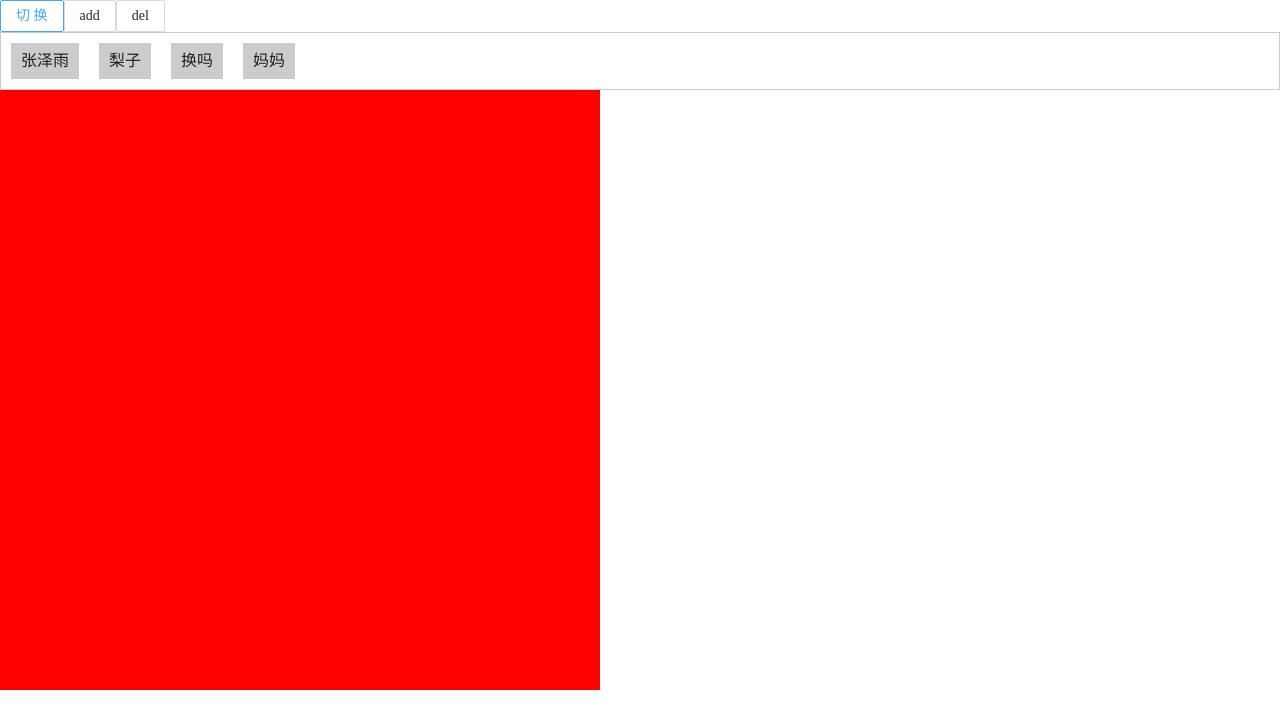
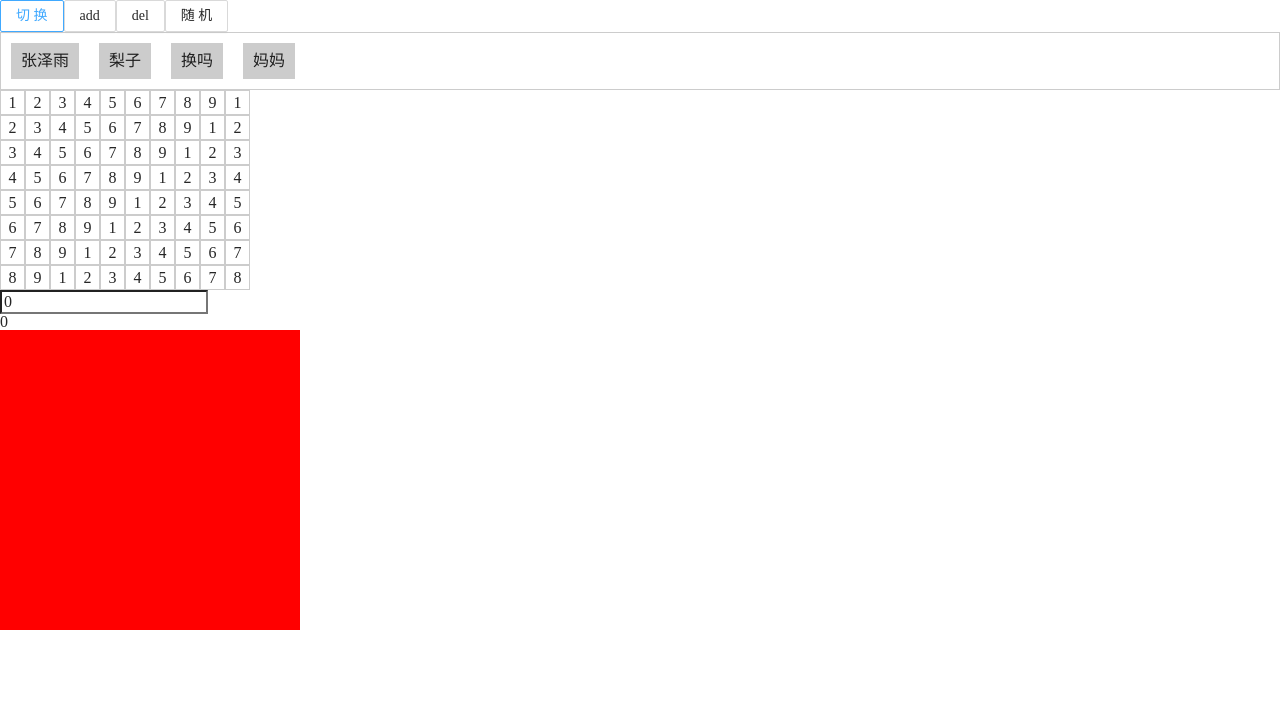
Before and after one commit to zhangzeyu007/vue3-study, a Vue app: page /transition in a window 1280 px wide. Shown: the top 728 px of the page. Built offline with nearby package versions, Linux system fonts and the light colour scheme.

Commit message:
feat: 动画

```diff
--- a/package.json
+++ b/package.json
@@ -12,12 +12,14 @@
         "ant-design-vue": "^3.0.0-alpha.15",
         "axios": "^0.26.1",
         "gsap": "^3.10.4",
+        "lodash": "^4.17.21",
         "vue": "^3.2.25",
         "vue-router": "^4.0.14",
         "vue-tsc": "^0.29.5",
         "vuex": "^4.0.2"
     },
     "devDependencies": {
+        "@types/lodash": "^4.14.182",
         "@types/node": "^17.0.24",
         "@vitejs/plugin-legacy": "^1.6.4",
         "@vitejs/plugin-vue": "^2.0.1",
--- a/src/view/about/transition.vue
+++ b/src/view/about/transition.vue
@@ -3,7 +3,7 @@
  * @Author: 张泽雨
  * @Date: 2022-04-29 14:06:22
  * @LastEditors: 张泽雨
- * @LastEditTime: 2022-04-29 16:24:00
+ * @LastEditTime: 2022-04-29 20:02:11
  * @FilePath: \vue3-study\src\view\about\transition.vue
 -->
 
@@ -11,8 +11,9 @@
     <a-button @click="flag = !flag">切换</a-button>
     <a-button @click="add">add</a-button>
     <a-button @click="del">del</a-button>
+    <a-button @click="random">随机</a-button>
     <div class="wraps">
-		<!-- 列表过渡 -->
+        <!-- 列表过渡 -->
         <transition-group
             leave-active-class="animate__animated animate__rotateInDownLeft"
             enter-active-class="animate__animated animate__jackInTheBox"
@@ -22,7 +23,20 @@
             </div>
         </transition-group>
     </div>
-   <!-- 过渡 -->
+    <!-- 平面过渡 -->
+    <div class="wraps-list">
+        <transition-group move-class="mmm">
+            <div v-for="item in numList" :key="item.id" class="items">
+                {{ item.number }}
+            </div>
+        </transition-group>
+    </div>
+    <!-- 状态过渡 -->
+    <input step="20" type="number" v-model="num.current" />
+    <div>
+        {{ num.tweenedNumber.toFixed(0) }}
+    </div>
+    <!-- 过渡 -->
     <transition
         name="fade"
         :duration="500"
@@ -45,9 +59,10 @@
 </template>
 
 <script setup lang="ts">
-import { ref, reactive } from 'vue';
+import { ref, reactive, watch } from 'vue';
 import 'animate.css';
 import gsap from 'gsap';
+import _ from 'lodash';
 
 const flag = ref<boolean>(true);
 
@@ -68,13 +83,43 @@ const list = reactive<List[]>([
         name: '妈妈',
     },
 ]);
+let numList = ref(
+    Array.apply(null, { length: 80 } as number[]).map((_, index) => {
+        return {
+            id: index,
+            number: (index % 9) + 1,
+        };
+    })
+);
 
+const num = reactive({
+    current: 0,
+    tweenedNumber: 0,
+});
+
+watch(
+    () => num.current,
+    (newVal) => {
+        gsap.to(num, {
+            tweenedNumber: newVal,
+            duration: 1,
+        });
+    }
+);
+
+// 方法
 const add = () => {
-    list.push({name:'添加'});
+    list.push({ name: '添加' });
 };
+
 const del = () => {
-	list.pop()
-}
+    list.pop();
+};
+
+// 随机
+const random = () => {
+    numList.value = _.shuffle(numList.value);
+};
 
 // 过渡的生命周期函数
 const EnterFrom = (el: Element) => {
@@ -93,8 +138,8 @@ const EnterActive = (el: Element, done: gsap.Callback) => {
     }, 3000);
 
     gsap.to(el, {
-        width: '600px',
-        height: '600px',
+        width: '300px',
+        height: '300px',
         onComplete: done,
     });
 };
@@ -122,7 +167,6 @@ const LeaveTo = (el: Element) => {
 const LeaveCancelled = (el: Element) => {
     console.log('LeaveCancelled----离开过渡效果被打断');
 };
-
 </script>
 
 <style lang="less" scoped>
@@ -170,4 +214,21 @@ const LeaveCancelled = (el: Element) => {
     padding: 10px;
     background: #ccc;
 }
+
+.wraps-list {
+    display: flex;
+    flex-wrap: wrap;
+    width: calc(25px * 10 + 9px);
+    .items {
+        width: 25px;
+        height: 25px;
+        border: 1px solid #ccc;
+        display: flex;
+        justify-content: center;
+        align-items: center;
+    }
+}
+.mmm {
+    transition: all 1s;
+}
 </style>
```
Also changed, not shown: 1 other file (tests, documents, lock files or other folders).
